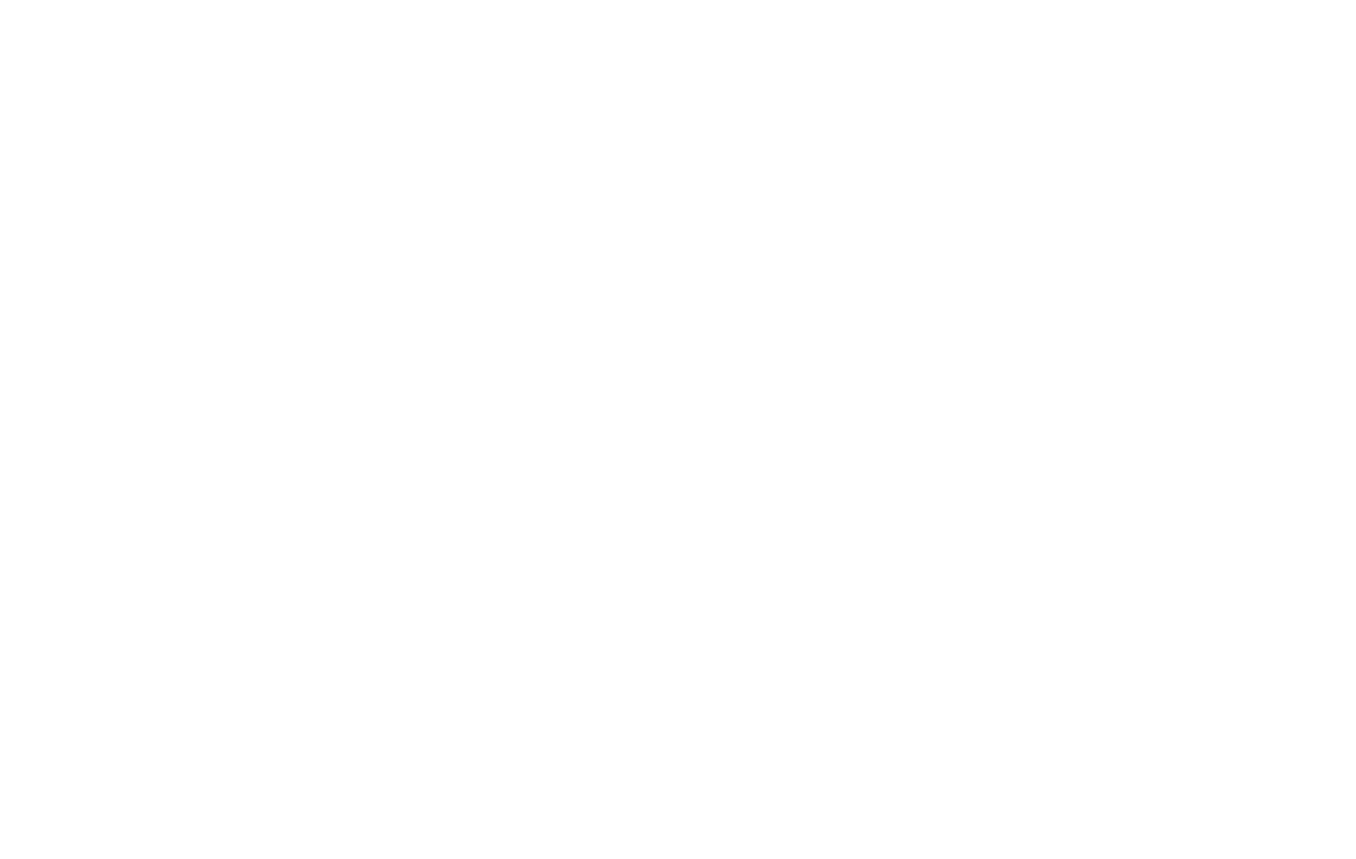
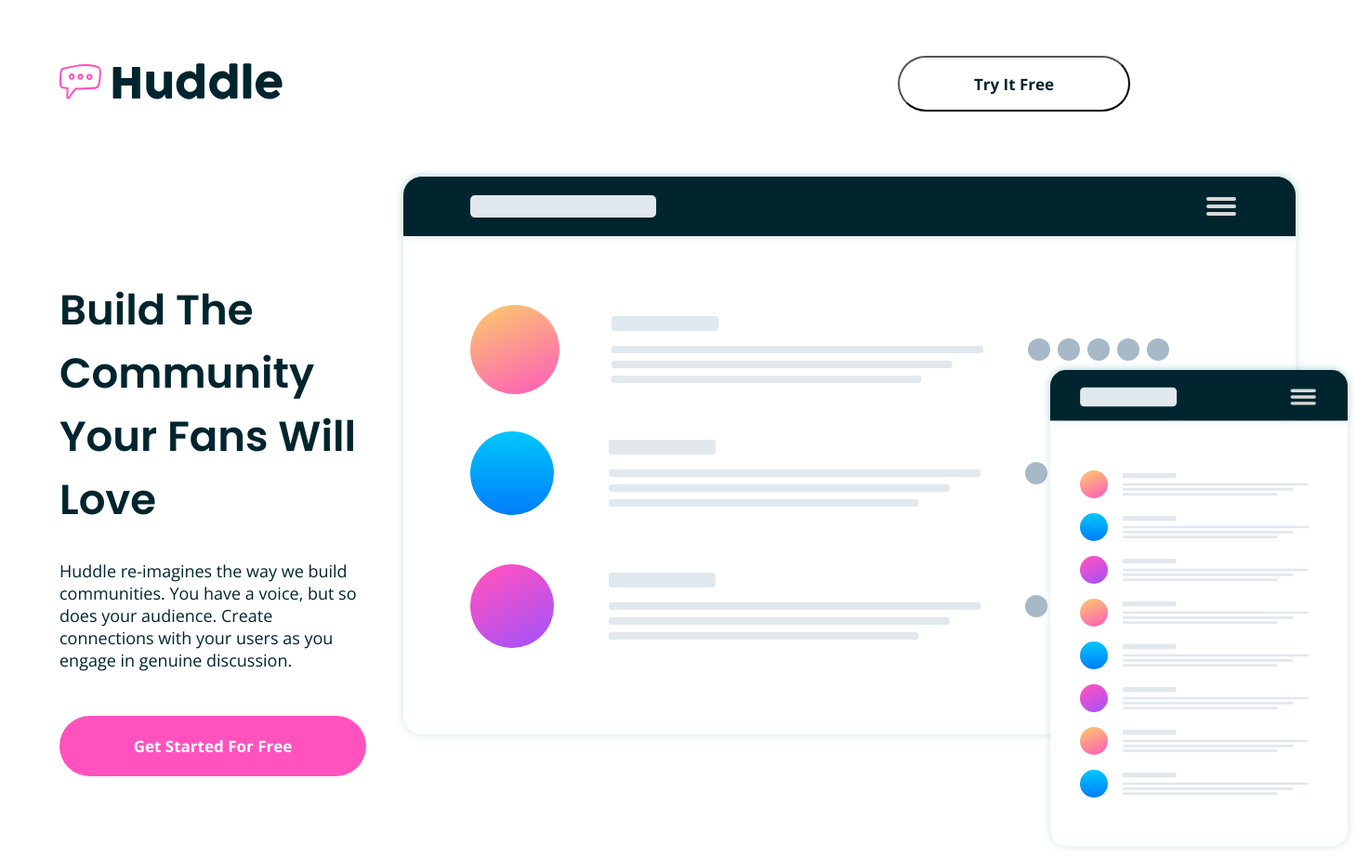
Before and after one commit to oasenyol/site-2, a plain HTML site: page index.html in a window 1280 px wide. Shown: the whole page at 93% size, 1459 px wide, since content can reach past the window. Before the commit the page ends 800 px from the top, so only its background shows below. Drawn offline with nearby package versions, Linux system fonts and the light colour scheme.

Commit message:
navbar ve section-one tamamlandi

```diff
--- a/index.html
+++ b/index.html
@@ -1,11 +1,38 @@
 <!DOCTYPE html>
 <html lang="en">
+
 <head>
   <meta charset="UTF-8">
   <meta name="viewport" content="width=device-width, initial-scale=1.0">
   <link rel="icon" type="image/png" sizes="32x32" href="./images/favicon-32x32.png">
   <title>Site 2</title>
+  <link rel="preconnect" href="https://fonts.googleapis.com">
+  <link rel="preconnect" href="https://fonts.gstatic.com" crossorigin>
+  <link href="https://fonts.googleapis.com/css2?family=Poppins:wght@600&display=swap" rel="stylesheet">
+  <link rel="preconnect" href="https://fonts.googleapis.com">
+  <link rel="preconnect" href="https://fonts.gstatic.com" crossorigin>
+  <link href="https://fonts.googleapis.com/css2?family=Open+Sans:wght@400;700&display=swap" rel="stylesheet">
+
+  <link rel="stylesheet" href="style.css">
 </head>
+
 <body>
+  <div class="navbar">
+    <div class="navbar-left"><img src="images/logo.svg" alt=""></div>
+    <div class="navbar-right"><button>Try It Free</button></div>
+  </div>
+
+  <div class="section-one">
+    <div class="section-one-left">
+      <h1>Build The Community Your Fans Will Love </h1>
+      <p>Huddle re-imagines the way we build communities. You have a voice, but so does your audience. Create
+        connections with your users as you engage in genuine discussion.</p>
+      <button>Get Started For Free</button>
+    </div>
+    <div class="section-one-right">
+      <img src="images/illustration-mockups.svg" alt="">
+    </div>
+  </div>
 </body>
+
 </html>
--- a/style.css
+++ b/style.css
@@ -0,0 +1,71 @@
+body {
+  margin: 0;
+  padding: 0;
+  font-family: "Open Sans", sans-serif;
+}
+* {
+  box-sizing: border-box;
+}
+.navbar {
+  display: flex;
+  flex-direction: row;
+  justify-content: space-between;
+  align-items: center;
+  width: 90%;
+  margin: auto;
+  padding-top: 60px;
+}
+.navbar button {
+  width: 250px;
+  height: 60px;
+  border-radius: 100px;
+  background-color: white;
+  font-family: "Open Sans", sans-serif;
+  font-weight: 700;
+  font-size: 17px;
+  color: hsl(192, 100%, 9%);
+}
+.navbar button:hover {
+  cursor: pointer;
+  opacity: 0.7;
+}
+h1 {
+  font-family: "Poppins", sans-serif;
+  font-weight: 600;
+  color: hsl(192, 100%, 9%);
+}
+p {
+  font-size: 18px;
+  font-family: "Open Sans", sans-serif;
+  font-weight: 400;
+  color: hsl(192, 100%, 9%);
+}
+.section-one {
+  width: 90%;
+  display: flex;
+  flex-direction: row;
+  justify-content: space-between;
+  align-items: center;
+  margin: auto;
+  padding-top: 60px;
+}
+.section-one-left button {
+  width: 330px;
+  height: 65px;
+  border-radius: 100px;
+  background-color: hsl(322, 100%, 66%);
+  font-family: "Open Sans", sans-serif;
+  font-weight: 700;
+  font-size: 17px;
+  color: white;
+  border: none;
+}
+.section-one-left {
+  padding-right: 30px;
+}
+.section-one-left h1 {
+  font-size: 45px;
+}
+.section-one-left p {
+  padding-bottom: 30px;
+}
```
